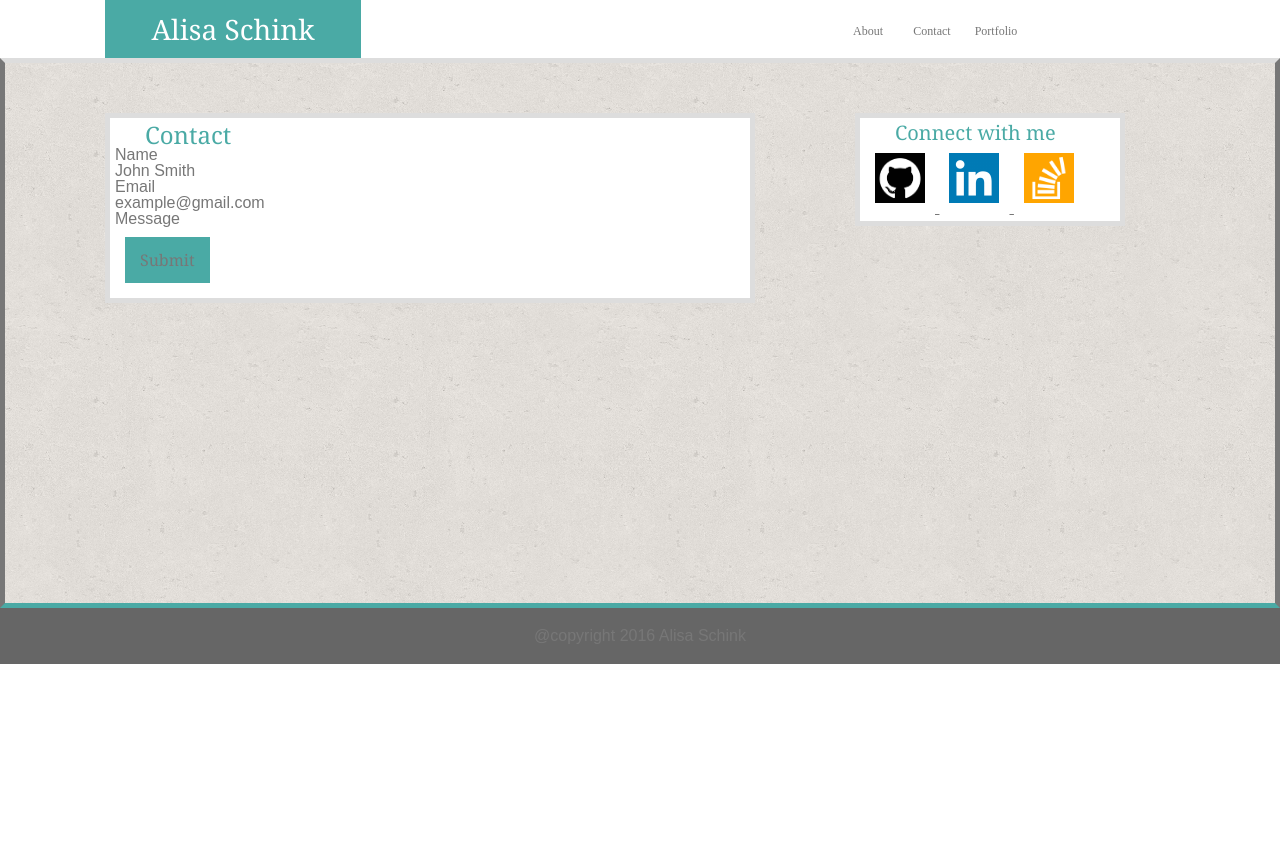
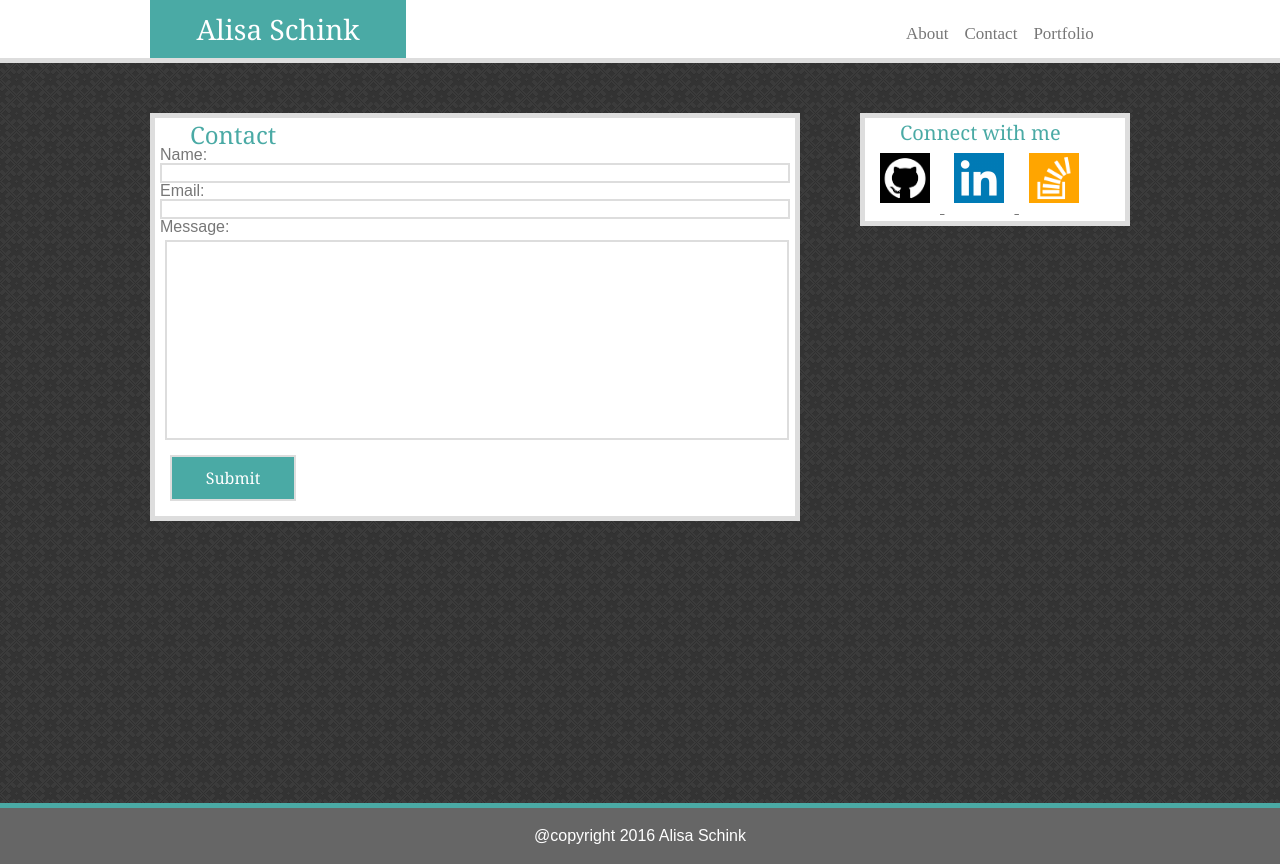
Before and after one commit to alisaschink/Basic-Portfolio, a PHP site: page /contact.html in a window 1280 px wide. Before the commit the page ends 664 px from the top, so only its background shows below. Run offline with PHP 8.4, Linux system fonts and the light colour scheme.

Commit message:
contact page and navagation bar updated

```diff
--- a/assets/css/style.css
+++ b/assets/css/style.css
@@ -11,8 +11,8 @@ header{
 	align-content: center;
 	text-align: center;
 	padding: 15px;
-	margin-left: 105px;
-	margin-right: 475px;
+	margin-left: 150px;
+	margin-right: 500px;
 	float: left;
 	font-family:'Georgia', Times, Times New Roman, serif;
 
@@ -43,19 +43,46 @@ h3{
 
 }
 
+h4{
+	font-family: 'Arial', 'Helvetica Neue', Helvetica, sans-serif;
+	color: #ffffff;
+}
+
+input{
+	background-color: #ffffff;
+	border-color: #dddddd;
+	border-style: solid;
+	border-width: 2px;
+	width: 100%;
+
+}
+
 .title{
 	border-bottom-color: #dddddd
 	border-bottom-style: solid;
 	border-width: 2px;
 }
 
-.links{
+#navbar{
 	align-content: center;
 	text-align: center;
-	width: 5%;
+	/*float: left;*/
+	padding-top: 25px;
+	list-style: none;
+
+
+}
+
+#navbar li{
 	float: left;
-	padding-top: 25px;
+}
 
+#navbar li a{
+	display: inline-block;
+	text-align: center;
+	padding-right: 16px;
+	text-decoration: none;
+	font-size: 17px;
 }
 
 .tabs{
@@ -69,19 +96,10 @@ h3{
 
 }
 
-.messagebox{
 
-	width: 625px;
-	height: 200px;
-	margin: 5px;
-	border-width: 2px;
-	border-color: #dddddd;
-	border-style: solid;
-
-}
 
 .portfolioimage{
-	width: 100px;
+	width: 200px;
 	height: 100px;
 	margin: 50px;
 	float: left;
@@ -90,18 +108,21 @@ h3{
 #maincontent{
 	clear: both;
 	width: 100%;
-	height: 550px;
+	height: 750px;
 	margin: 0 auto;
-	background-image: url("assets/images/cork-wallet.png");
+	position: relative;
+	background-image: url("assets/images/dark_embroidery.png");
+	/*background-repeat: no-repeat;*/
 	border-style: solid;
 	border-top-color: #dddddd;
 	border-bottom-color: #4aaaa5;
-	border-width: 5px;
+	border-top-width: 5px;
+	border-bottom-width:5px;
+	/*background-color: #ddd3d0;*/
 
 }
 
 #mainbody{
-	float: left;
 	font-family: 'Arial', 'Helvetica Neue', Helvetica, sans-serif;
 	background-color: #ffffff;
 	border-color: #dddddd;
@@ -109,10 +130,12 @@ h3{
 	border-width: 5px;
 	width: 650px;
 	padding: 5px;
-	margin-left:100px;
-	margin-top: 50px;
-	margin-right: 50px;
+	margin:50px;
 	align-content: center;
+	position: absolute;
+	top: 0px;
+	left: 100px;
+
 
 }
 
@@ -127,7 +150,6 @@ h3{
 
 
 #connect{
-	float: left;
 	align-content: center;
 	font-family: 'Arial', 'Helvetica Neue', Helvetica, sans-serif;
 	width: 270px;
@@ -137,37 +159,45 @@ h3{
 	border-color: #dddddd;
 	border-style: solid;
 	border-width: 5px;
+	position: absolute;
+	top: 0px;
+	right: 100px;
+
 
 }
 
 
 
-#inputbox{
-	background-color: #ffffff;
+
+
+#message{
+
+	width: 99%;
+	height: 200px;
+	margin: 5px;
+	border-width: 2px;
 	border-color: #dddddd;
 	border-style: solid;
-	border-width: 2px;
-	width: 625px;
-	height: 14px;
-	margin: 5px;
+
 }
 
 #submit{
 	background: #4aaaa5;
+	color: #ffffff;
 	align-content: center;
 	text-align: center;
-	padding: 15px;
+	padding: 10px;
 	margin: 10px;
 	float: left;
 	font-family:'Georgia', Times, Times New Roman, serif;
+	font-size: 16px;
+	width: 20%;
 }
 
 #footer{
 	clear: both;
 	width: 100%;
 	margin: 0 auto;
-	font-family: 'Arial', 'Helvetica Neue', Helvetica, sans-serif;
-	color: #4aaaa5;
 	background-color: #666666;
 	padding: 20px;
 	align-content: center;
--- a/contact.html
+++ b/contact.html
@@ -13,24 +13,14 @@
 			<h1> Alisa Schink</h1>
 		</header>
 
-		<!--About button-->
 
-		<div class="links">
-			<p class="tabs">About</p>
-		</div>
+		<!--Navbar-->
+		<ul id="navbar">
+			<li><a href="index.html">About</a></li>
+			<li><a href="contact.html">Contact</a></li>
+			<li><a href="portfolio.html">Portfolio</a></li>
+		</ul>
 
-
-		<!--contact button -->
-
-		<div class="links">
-			<p class="tabs">Contact</p>
-		</div>
-
-
-		<!--portfolio button-->
-		<div class="links">
-			<p class="tabs">Portfolio</p>
-		</div>
 
 		<!--About me section-->
 		<div id="maincontent">
@@ -39,24 +29,22 @@
 					<h2> Contact</h2>
 				</div>
 
-				<p>Name</p>
+				<form>
+					Name:
+					 <br>
+					<input type="text" name="name">
+					<br>
+					Email:
+					<br>
+					<input type="text" name="Email">
+					<br>
+					Message:
+					<br>
+					<input type="text" name="Message" id="message">
+					<br>
+					<input type="submit" value="Submit" id="submit">
 
-				<div class="inputbox">
-					<p>John Smith</p>
-				</div>
-
-				<p>Email</p>
-
-				<div class="inputbox">
-					<p> example@gmail.com</p>
-				</div>
-
-				<p>Message</p>
-					<div id="messagebox"></div>
-
-				<div id="submit">
-					<p>Submit</p>
-				</div>
+				</form>
 
 
 
```
Also changed, not shown: index.html (+7 -18 lines), portfolio.html (+6 -16 lines), assets/images/dark_embroidery.png (added).
